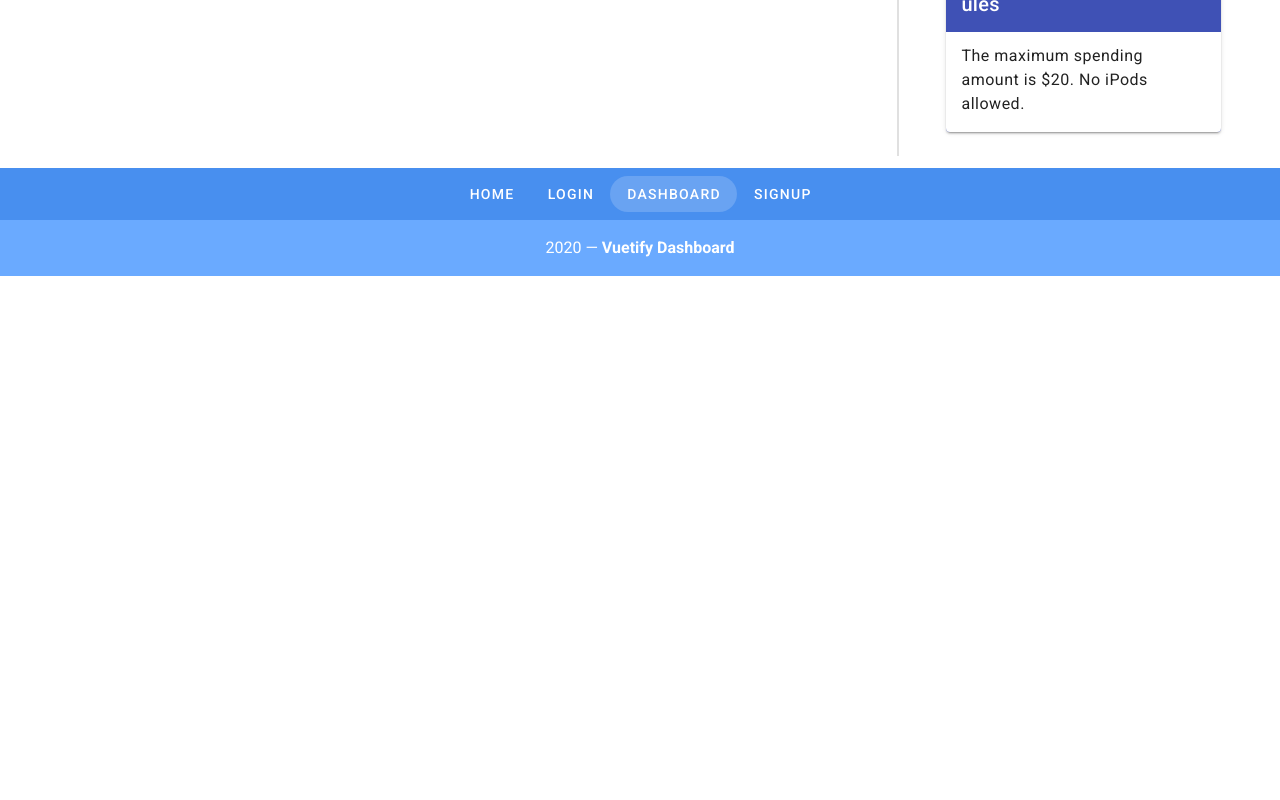
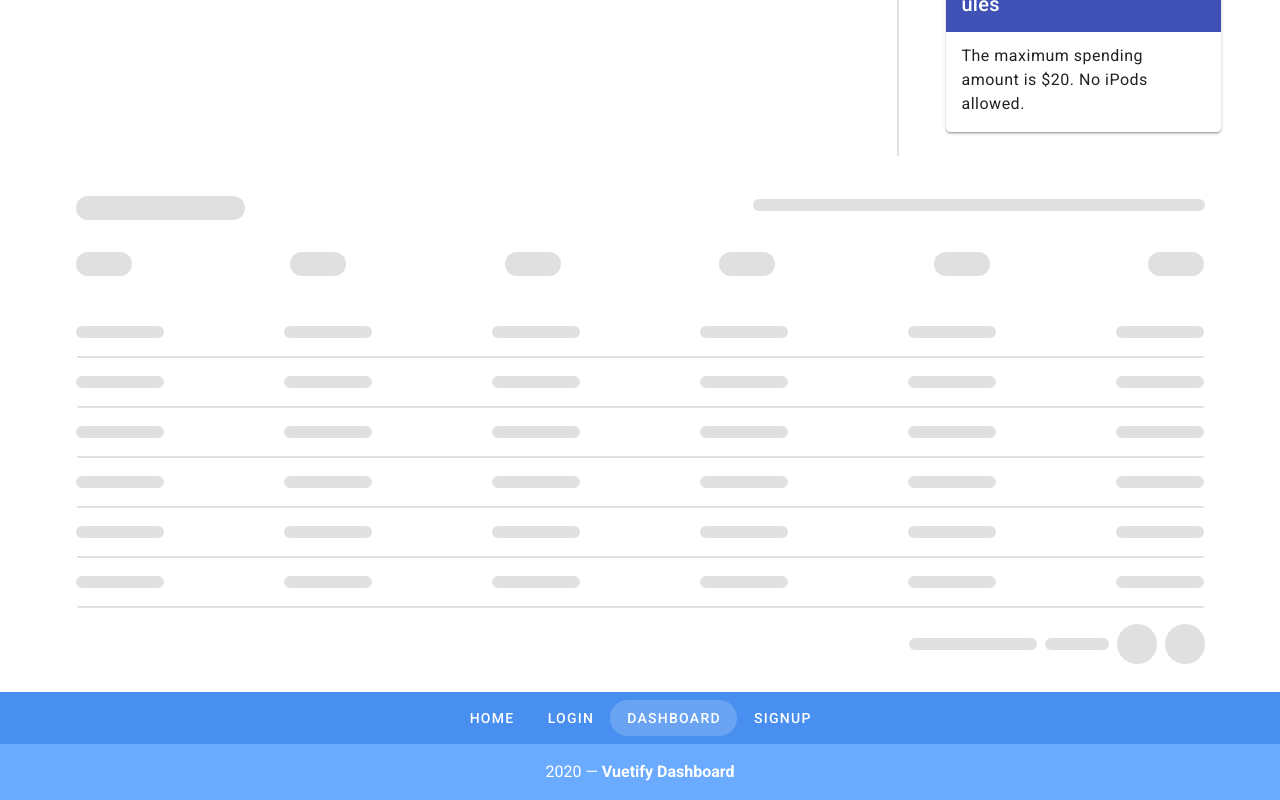
Before and after one commit to kasprzyk/Vuetify, a Vue app: page /dashboard in a window 1280 px wide. Shown: the part 1215-2015 px from the top of the page. Before the commit the page ends 1491 px from the top, so only its background shows below. Built offline with nearby package versions, Linux system fonts and the light colour scheme.

Commit message:
directives

```diff
--- a/src/views/Dashboard.vue
+++ b/src/views/Dashboard.vue
@@ -14,12 +14,21 @@
       </v-col>
     </v-row>
 
-    <v-row>
+    <v-row id="below-the-fold" v-intersect="showMoreContent">
       <v-col cols="8">
         <EmployeesTable :employees="employees" @select-employee="setEmployee" />
       </v-col>
       <v-col cols="4">
         <EventTimeline :timeline="timeline" />
+      </v-col>
+    </v-row>
+    <v-row v-if="loadNewContent" id="more-content">
+      <v-col>
+        <v-skeleton-loader
+          ref="skeleton"
+          type="table"
+          class="mx-auto"
+        ></v-skeleton-loader>
       </v-col>
     </v-row>
 
@@ -61,6 +70,7 @@
       snackbar: false,
       statistics: statisticsData,
       timeline: timelineData,
+      loadNewContent: false,
     };
   },
   methods: {
@@ -69,6 +79,9 @@
       this.selectedEmployee.name = event.name;
       this.selectedEmployee.title = event.title;
     },
+    showMoreContent(entries) {
+      this.loadNewContent = entries[0].isIntersecting;
+    },
   },
 };
 </script>
```
